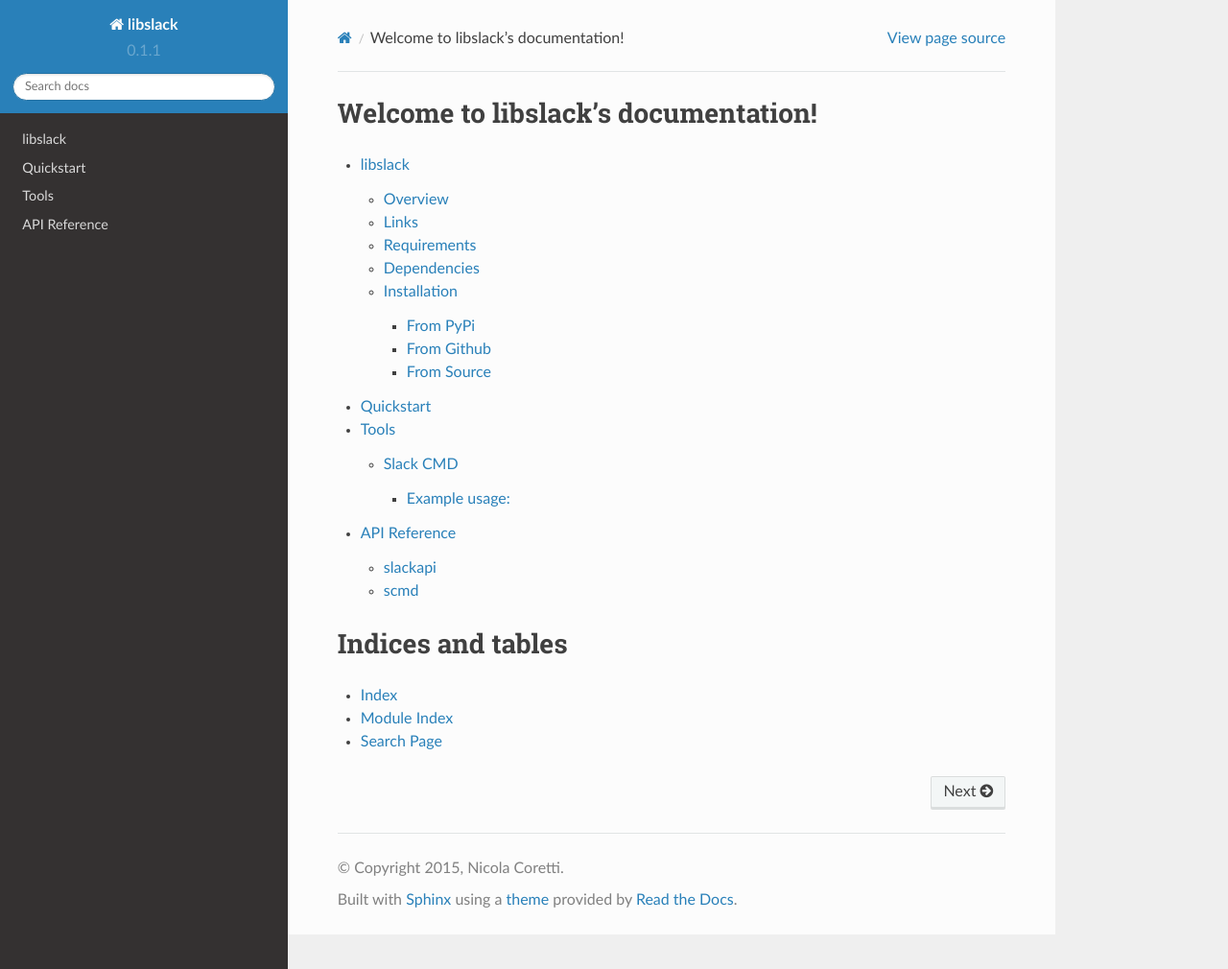
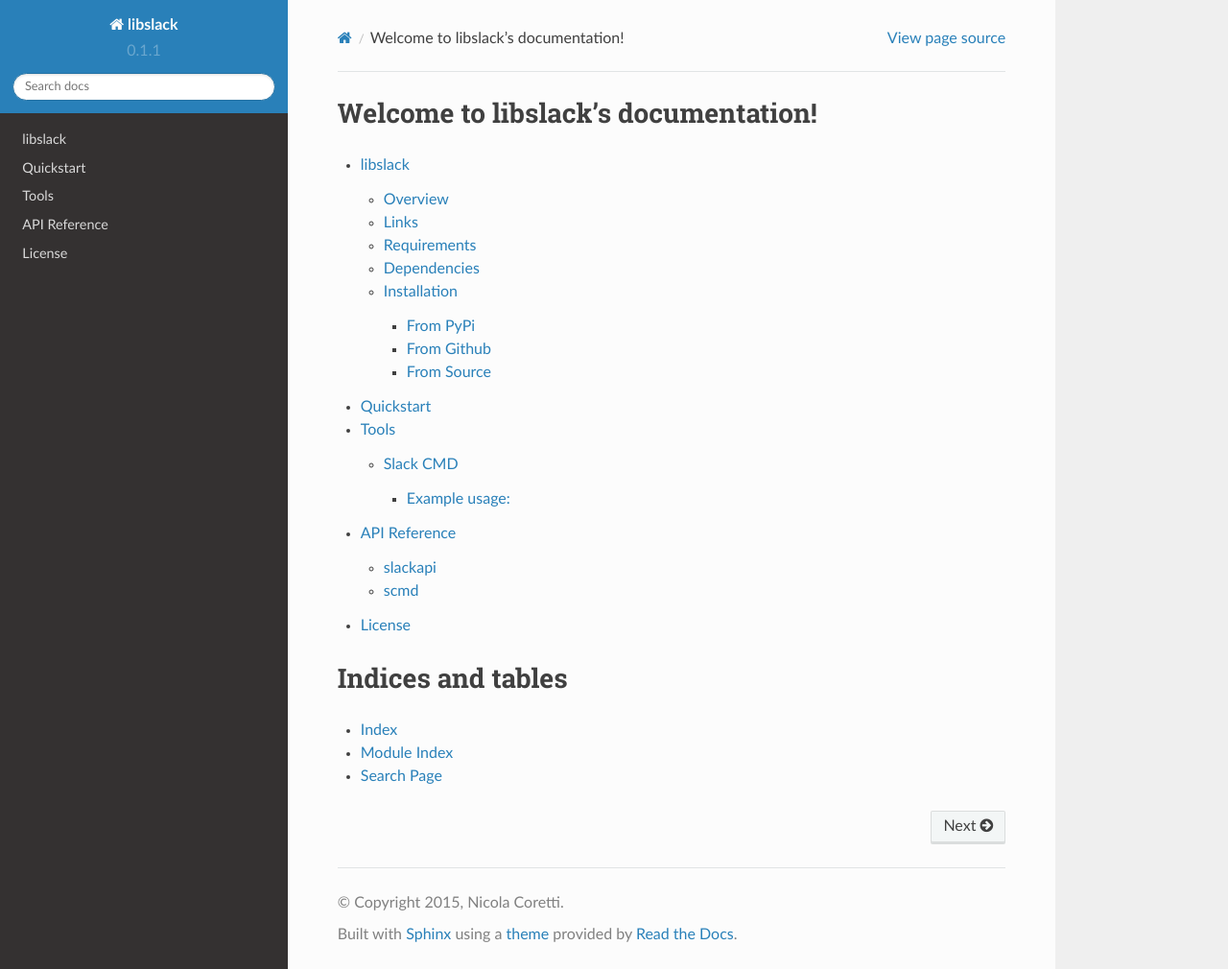
Before and after one commit to Nicoretti/libslack, a Sphinx documentation site: the page built from docs/index.rst, in a window 1280 px wide and 1010 px high. Shown: the whole window at 96% size. Built offline with Sphinx 7.4.7 and the Read the Docs theme 2.0.0, drawn with Linux system fonts in a browser that asks for light colours.

Commit message:
- / added license information in documentation

```diff
--- a/README.rst
+++ b/README.rst
@@ -16,8 +16,6 @@
 
 libslack is a lightweight python wrapper around the `Slack-Web-Api <https://api.slack.com/web>`_.
 As part of libslack a small tool called scmd.py which provides a command line interface for the slack api.
-
-It is released under a free software license, see LICENSE for more details.
 
 Links
 -----
--- a/docs/index.rst
+++ b/docs/index.rst
@@ -8,6 +8,7 @@
     quickstart
     tools
     modules
+    license
 
 
 Indices and tables
--- /dev/null
+++ b/docs/license.rst
@@ -0,0 +1,4 @@
+License
+=======
+.. license:
+.. include:: ../LICENSE.txt
```
Also changed, not shown: LICENSE.txt, 1 other file.
